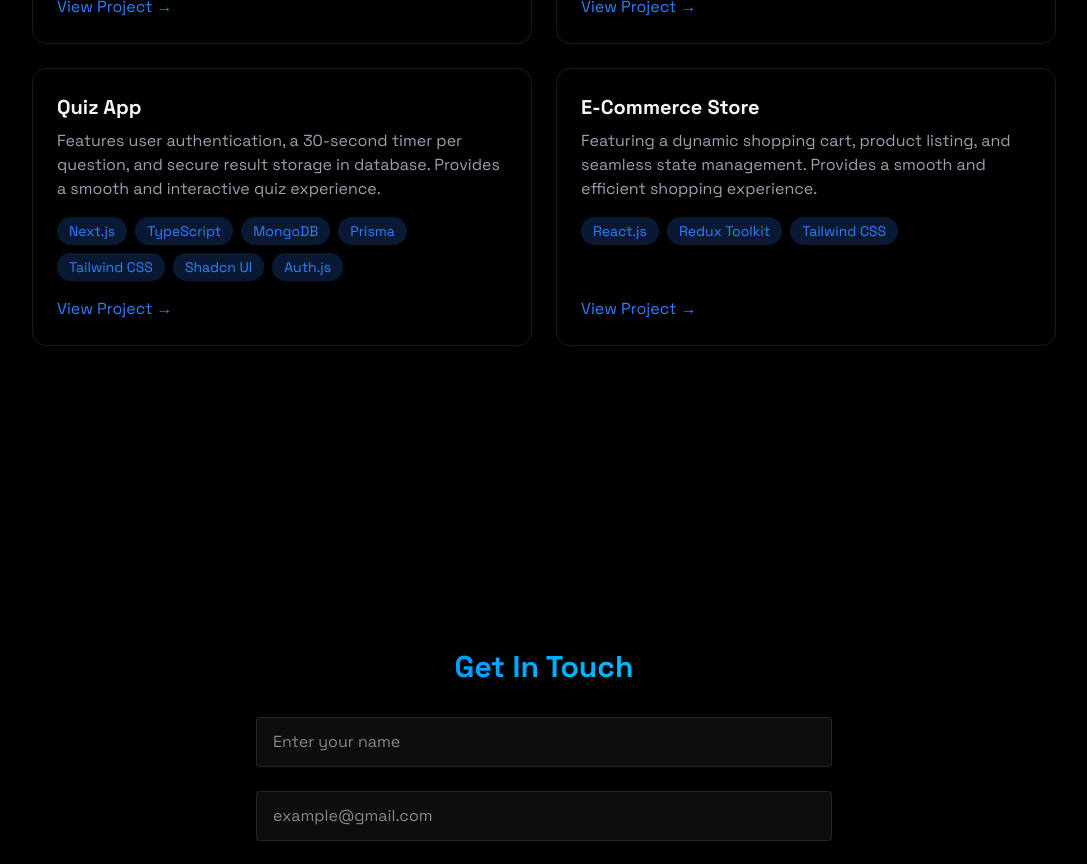
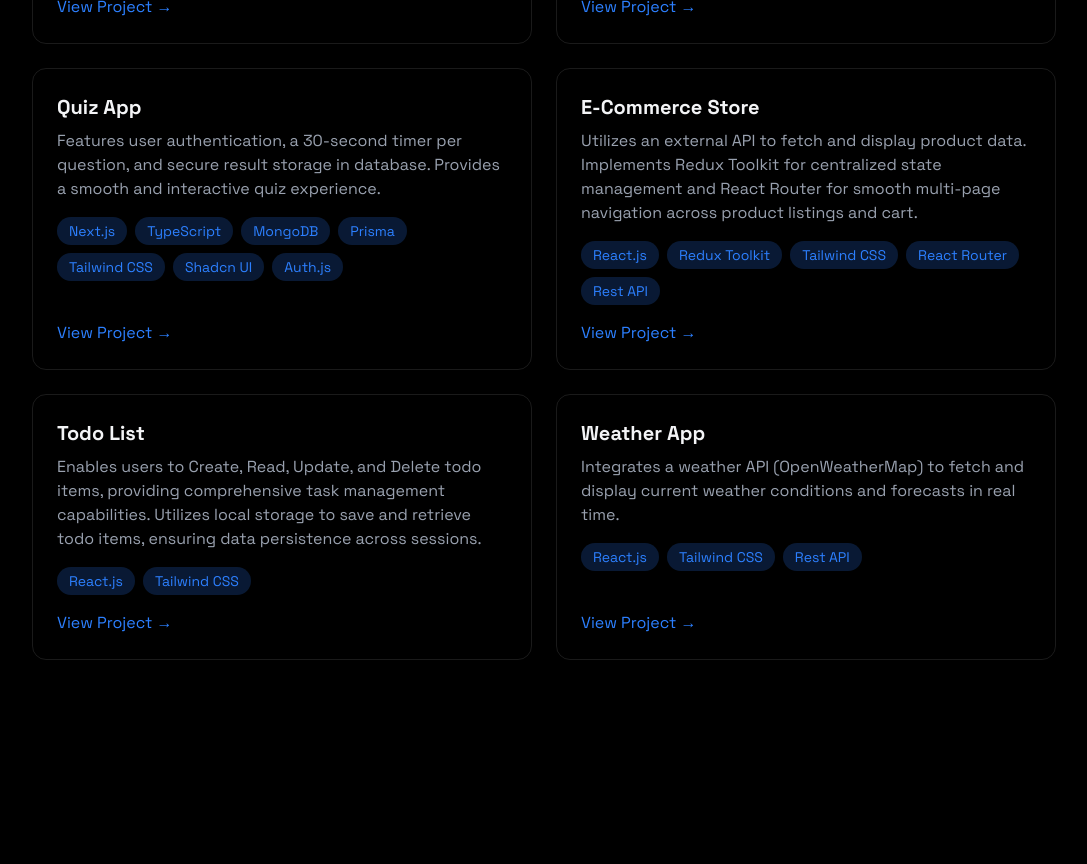
Before and after one commit to shubh95rai/portfolio, a React (Vite) app: page / in a window 1280 px wide. Shown: the part 2120-2984 px from the top of the page, without its empty margins (96-1183 px from the left). Built offline with nearby package versions, Linux system fonts and the light colour scheme.

Commit message:
more projects added

```diff
--- a/src/components/sections/Projects.jsx
+++ b/src/components/sections/Projects.jsx
@@ -13,6 +13,8 @@ export default function Projects() {
           </h2>
 
           <div className="grid grid-cols-1 gap-6 md:grid-cols-2">
+            {/* Project 1 */}
+
             <div className="flex flex-col justify-between rounded-xl border border-white/10 p-6 transition-all duration-300 hover:-translate-y-1 hover:border-blue-500/30 hover:shadow-[0_2px_8px_rgba(59,130,246,0.5)]">
               <div>
                 <h3 className="mb-2 text-xl font-bold">Instagram Clone</h3>
@@ -56,6 +58,8 @@ export default function Projects() {
                 </a>
               </div>
             </div>
+
+            {/* Project 2 */}
 
             <div className="flex flex-col justify-between rounded-xl border border-white/10 p-6 transition-all duration-300 hover:-translate-y-1 hover:border-blue-500/30 hover:shadow-[0_2px_8px_rgba(59,130,246,0.5)]">
               <div>
@@ -101,6 +105,8 @@ export default function Projects() {
               </div>
             </div>
 
+            {/* Project 3 */}
+
             <div className="flex flex-col justify-between rounded-xl border border-white/10 p-6 transition-all duration-300 hover:-translate-y-1 hover:border-blue-500/30 hover:shadow-[0_2px_8px_rgba(59,130,246,0.5)]">
               <div>
                 <h3 className="mb-2 text-xl font-bold">Quiz App</h3>
@@ -143,18 +149,26 @@ export default function Projects() {
               </div>
             </div>
 
+            {/* Project 4 */}
+
             <div className="flex flex-col justify-between rounded-xl border border-white/10 p-6 transition-all duration-300 hover:-translate-y-1 hover:border-blue-500/30 hover:shadow-[0_2px_8px_rgba(59,130,246,0.5)]">
               <div>
                 <h3 className="mb-2 text-xl font-bold">E-Commerce Store</h3>
                 <p className="mb-4 text-gray-400">
-                  Featuring a dynamic shopping cart, product listing, and
-                  seamless state management. Provides a smooth and efficient
-                  shopping experience.
+                  Utilizes an external API to fetch and display product data.
+                  Implements Redux Toolkit for centralized state management and
+                  React Router for smooth multi-page navigation across product
+                  listings and cart.
                 </p>
 
                 <div className="mb-4 flex flex-wrap gap-2">
-                  {["React.js", "Redux Toolkit", "Tailwind CSS"].map(
-                    (tech, key) => {
+                  {[
+                    "React.js",
+                    "Redux Toolkit",
+                    "Tailwind CSS",
+                    "React Router",
+                    "Rest API",
+                  ].map((tech, key) => {
                     return (
                       <span
                         key={key}
@@ -163,8 +177,7 @@ export default function Projects() {
                         {tech}
                       </span>
                     );
-                    },
-                  )}
+                  })}
                 </div>
               </div>
 
@@ -178,6 +191,78 @@ export default function Projects() {
                 </a>
               </div>
             </div>
+
+            {/* Project 5 */}
+
+            <div className="flex flex-col justify-between rounded-xl border border-white/10 p-6 transition-all duration-300 hover:-translate-y-1 hover:border-blue-500/30 hover:shadow-[0_2px_8px_rgba(59,130,246,0.5)]">
+              <div>
+                <h3 className="mb-2 text-xl font-bold">Todo List</h3>
+                <p className="mb-4 text-gray-400">
+                  Enables users to Create, Read, Update, and Delete todo items,
+                  providing comprehensive task management capabilities. Utilizes
+                  local storage to save and retrieve todo items, ensuring data
+                  persistence across sessions.
+                </p>
+
+                <div className="mb-4 flex flex-wrap gap-2">
+                  {["React.js", "Tailwind CSS"].map((tech, key) => {
+                    return (
+                      <span
+                        key={key}
+                        className="cursor-default rounded-full bg-blue-500/20 px-3 py-1 text-sm text-blue-500"
+                      >
+                        {tech}
+                      </span>
+                    );
+                  })}
+                </div>
+              </div>
+
+              <div>
+                <a
+                  href="https://todo-list-react-95.netlify.app/"
+                  target="_blank"
+                  className="text-blue-500 transition-all hover:scale-90 hover:text-blue-400"
+                >
+                  View Project &rarr;
+                </a>
+              </div>
+            </div>
+
+            {/* Project 6 */}
+
+            <div className="flex flex-col justify-between rounded-xl border border-white/10 p-6 transition-all duration-300 hover:-translate-y-1 hover:border-blue-500/30 hover:shadow-[0_2px_8px_rgba(59,130,246,0.5)]">
+              <div>
+                <h3 className="mb-2 text-xl font-bold">Weather App</h3>
+                <p className="mb-4 text-gray-400">
+                  Integrates a weather API (OpenWeatherMap) to fetch and display
+                  current weather conditions and forecasts in real time.
+                </p>
+
+                <div className="mb-4 flex flex-wrap gap-2">
+                  {["React.js", "Tailwind CSS", "Rest API"].map((tech, key) => {
+                    return (
+                      <span
+                        key={key}
+                        className="cursor-default rounded-full bg-blue-500/20 px-3 py-1 text-sm text-blue-500"
+                      >
+                        {tech}
+                      </span>
+                    );
+                  })}
+                </div>
+              </div>
+
+              <div>
+                <a
+                  href="https://weather-app-react-95.netlify.app/"
+                  target="_blank"
+                  className="text-blue-500 transition-all hover:scale-90 hover:text-blue-400"
+                >
+                  View Project &rarr;
+                </a>
+              </div>
+            </div>
           </div>
         </div>
       </AnimatedComponent>
```
Lines whose indentation alone changed are shown as unchanged.
